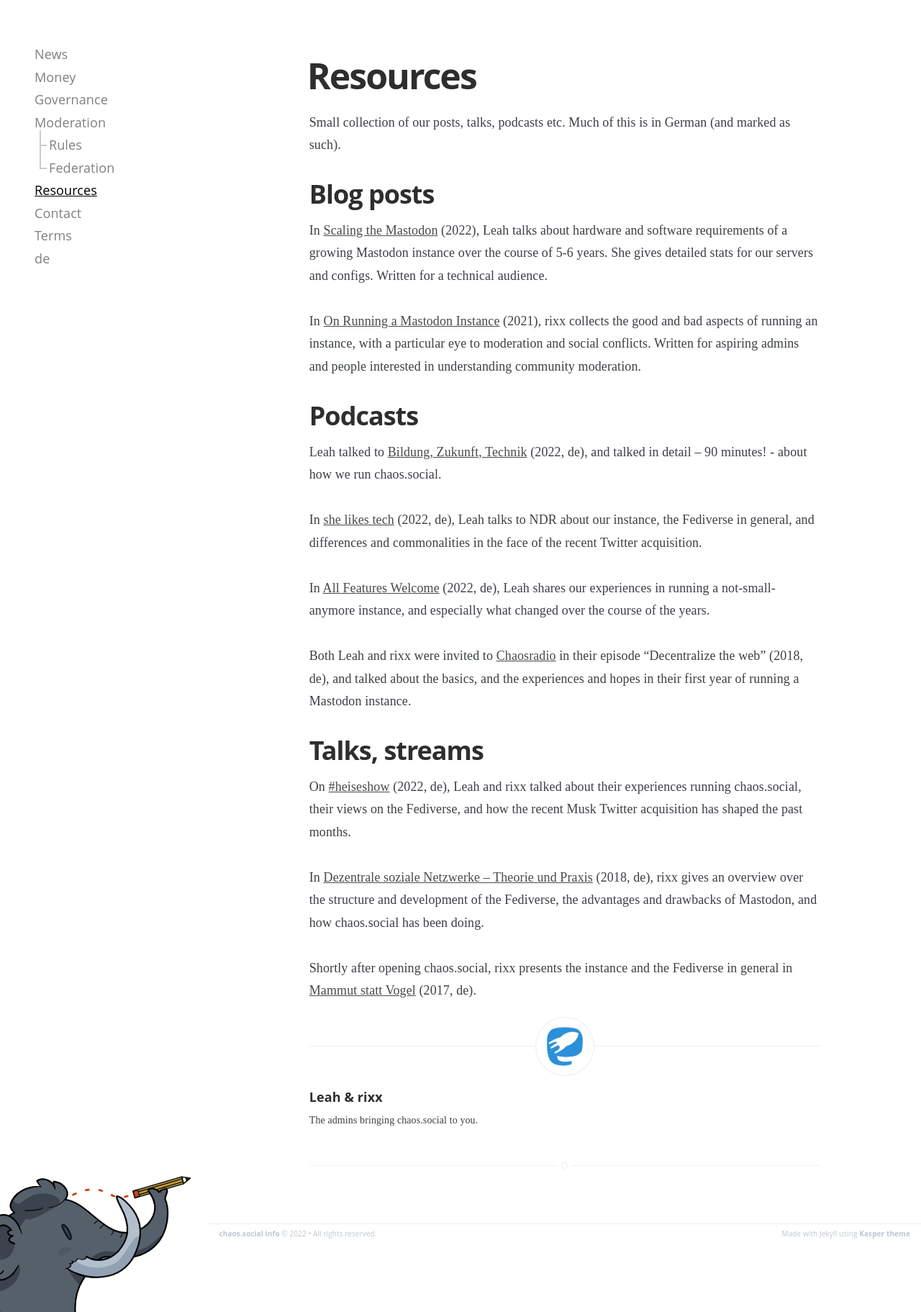
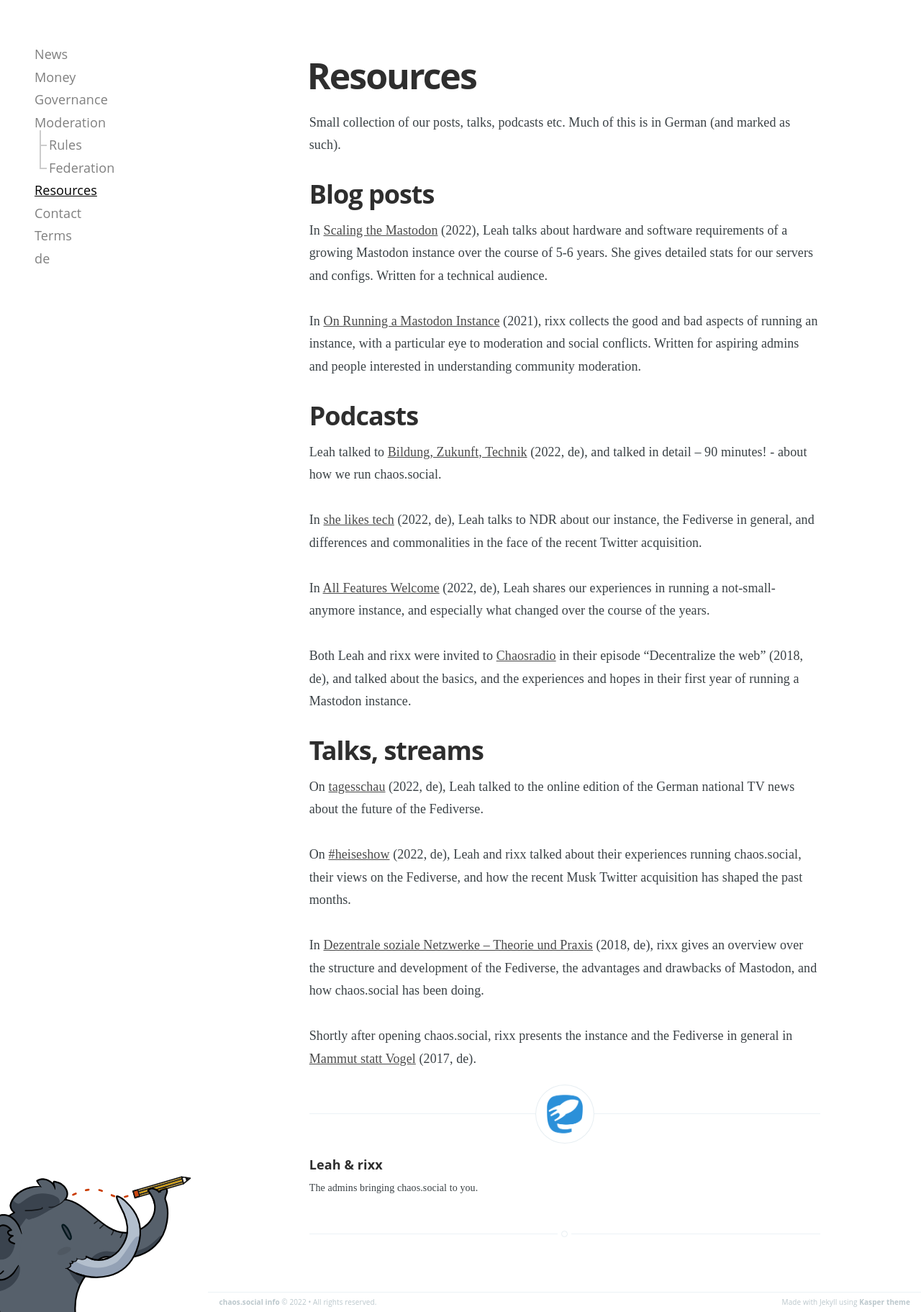
Before and after one commit to chaossocial/meta, a Jekyll site: the page built from resources.md, in a window 1280 px wide. Shown: the whole page at 72% size. Built offline with Jekyll 4.4.1, drawn with Linux system fonts in a browser that asks for light colours.

Commit message:
Tagesschau

```diff
--- a/resources.md
+++ b/resources.md
@@ -38,6 +38,9 @@
 
 ## Talks, streams
 
+On [tagesschau](https://www.youtube.com/watch?v=Vn3trbEbQ8Y&t=180s) (2022, de), Leah talked to the online edition of the
+German national TV news about the future of the Fediverse.
+
 On [#heiseshow](https://www.youtube.com/watch?v=GfxFqJCTwuo) (2022, de), Leah and rixx talked about their experiences
 running chaos.social, their views on the Fediverse, and how the recent Musk Twitter acquisition has shaped the past
 months.
```
Also changed, not shown: ressourcen.md (+3 -0 lines).
